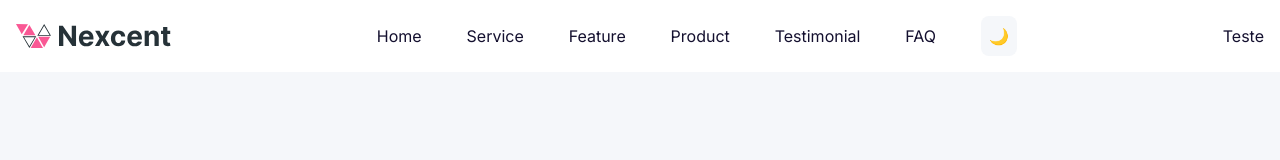
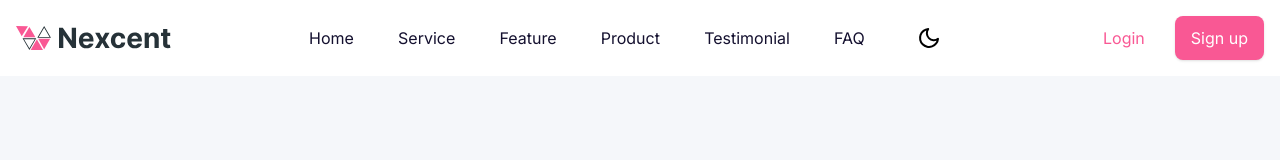
Before and after one commit to Yure7S/nexcent, a Next.js app: page / in a window 1280 px wide. Shown: the top 160 px of the page. Built offline with nearby package versions, Linux system fonts and the light colour scheme.

Commit message:
refactor: Refatorando o botão de tema

```diff
--- a/src/app/components/layout/Header.tsx
+++ b/src/app/components/layout/Header.tsx
@@ -3,6 +3,8 @@
 import { useState, useEffect } from 'react';
 import Image from 'next/image';
 import Link from 'next/link';
+import { Button } from '../ui/primary-buttom';
+import { ButtonSize } from '@/enums/buttom.enum';
 
 export function Header() {
   const [isDark, setIsDark] = useState(false);
@@ -66,16 +68,33 @@ export function Header() {
             <li>
               <button
                 onClick={toggleTheme}
-                className="p-2 rounded-lg bg-silver dark:bg-grey-blue text-black dark:text-white hover:bg-grey-blue dark:hover:bg-l-grey transition-colors"
+                className="p-2 hover:cursor-pointer rounded-lg  dark:bg-silver text-d-grey dark:text-l-grey hover:bg-primary hover:text-white dark:hover:bg-primary dark:hover:text-white transition-all duration-200 group"
                 aria-label={isDark ? 'Mudar para tema claro' : 'Mudar para tema escuro'}
               >
-                {isDark ? '☀️' : '🌙'}
+                {isDark ? (
+                  <Image
+                    src="/svg/icons/light-theme-icon.svg"
+                    alt="Icone do tema claro"
+                    width={120}
+                    height={24}
+                    className="h-6 w-auto"
+                  />
+                ) : (
+                  <Image
+                    src="/svg/icons/dark-theme-icon.svg"
+                    alt="Icone do tema escuro"
+                    width={120}
+                    height={24}
+                    className="h-6 w-auto"
+                  />
+                )}
               </button>
             </li>
           </ul>
         </nav>
-        <div>
-          <button>Teste</button>
+        <div className='flex gap-3.5'>
+          <Link className='text-primary px-4 py-2.5 text-base' href="/">Login</Link>
+          <Button size={ButtonSize.MD}>Sign up</Button>
         </div>
       </div>
     </header>
```
Also changed, not shown: public/svg/icons/dark-theme-icon.svg (added), public/svg/icons/light-theme-icon.svg (added).
